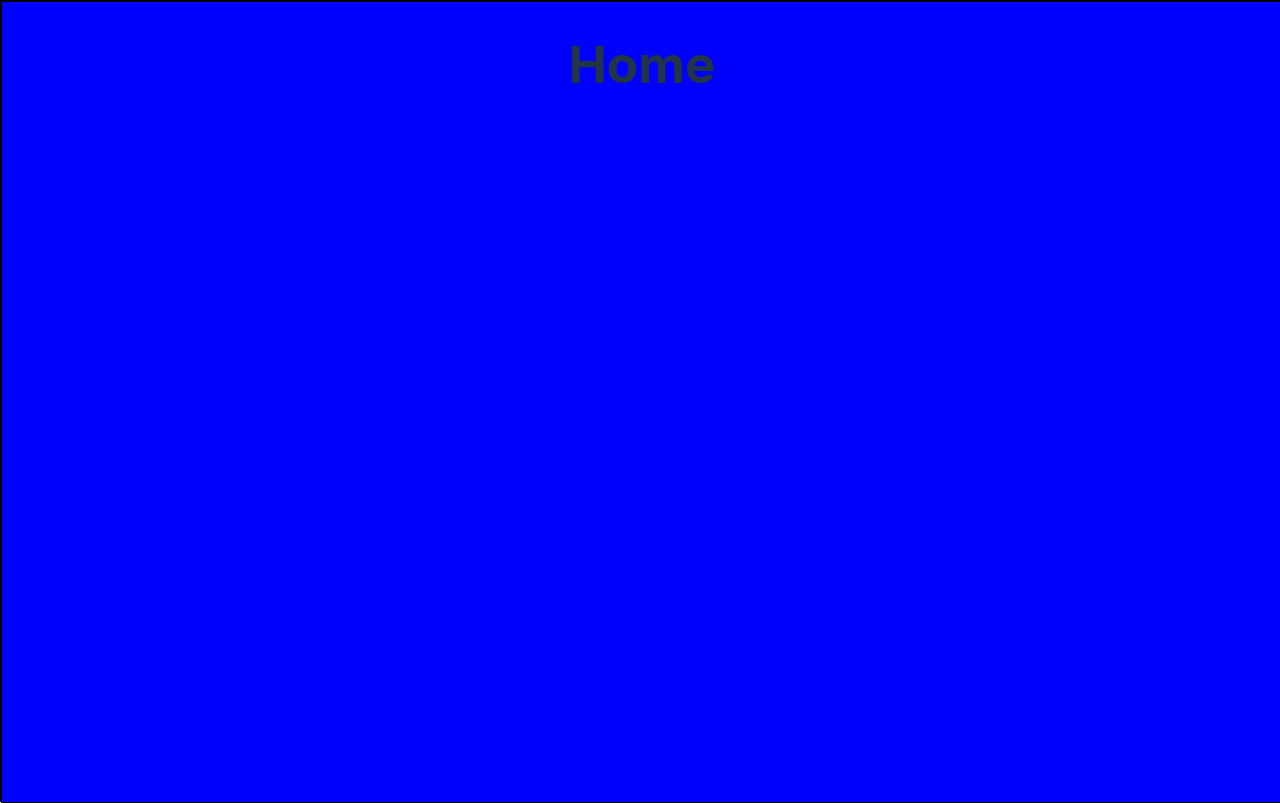
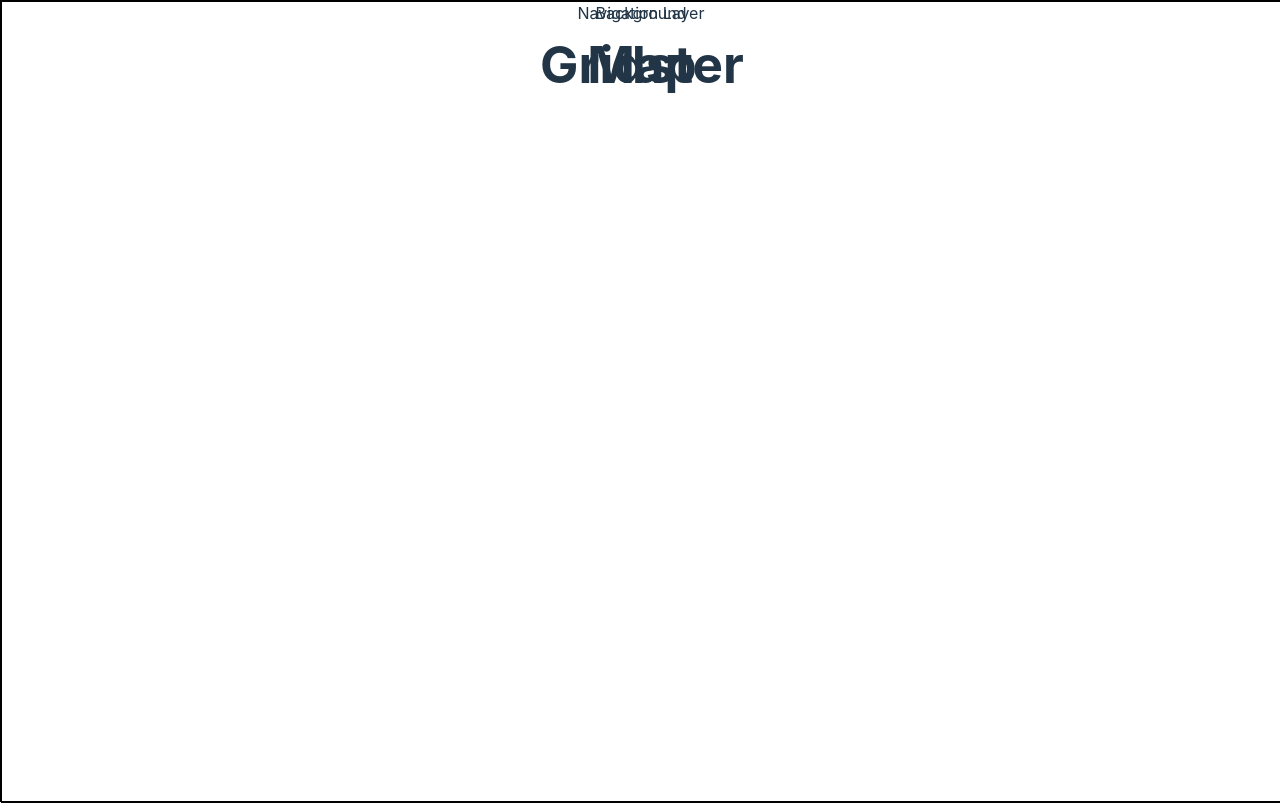
Before and after one commit to fancn21th/2-Big-Screen-Vue3, a Vue app: page /#/nav/home in a window 1280 px wide. Built offline with nearby package versions, Linux system fonts and the light colour scheme.

Commit message:
👌 IMPROVE: 4 layers in pure css manner

```diff
--- a/src/components/layer/Layer.vue
+++ b/src/components/layer/Layer.vue
@@ -6,10 +6,7 @@ defineProps({
 </script>
 
 <template>
-  <div
-    class="layer"
-    :style="{ zIndex: index, backgroundColor: backgroundColor }"
-  >
+  <div class="layer" :style="{ zIndex: index }">
     <slot></slot>
   </div>
 </template>
@@ -22,5 +19,6 @@ defineProps({
   width: 100%;
   height: 100%;
   border: 1px solid black;
+  background-color: transparent;
 }
 </style>
--- a/src/layouts/basicLayout/BasicLayout.vue
+++ b/src/layouts/basicLayout/BasicLayout.vue
@@ -3,8 +3,25 @@ import Layer from "../../components/layer/Layer.vue";
 </script>
 
 <template>
-  <Layer :index="1" background-color="red">
-    <div>Navigation Layer</div>
+  <!-- nav layer -->
+  <Layer :index="1000">
+    <div :class="nav">Navigation Layer</div>
     <router-view></router-view>
   </Layer>
+  <!-- background layer -->
+  <Layer :index="1">
+    <div :class="background">Background</div>
+  </Layer>
 </template>
+
+<style scoped>
+.nav {
+  width: 100%;
+  height: 100%;
+}
+.background {
+  width: 100%;
+  height: 100%;
+  background-color: #f5f5f5;
+}
+</style>
--- a/src/pages/home/Home.vue
+++ b/src/pages/home/Home.vue
@@ -3,7 +3,12 @@ import Layer from "../../components/layer/Layer.vue";
 </script>
 
 <template>
-  <Layer :index="2" background-color="blue">
-    <h1>Home</h1>
+  <!-- gridster layer -->
+  <Layer :index="100">
+    <h1>Gridster</h1>
+  </Layer>
+  <!-- map layer -->
+  <Layer :index="10">
+    <h1>Map</h1>
   </Layer>
 </template>
```
